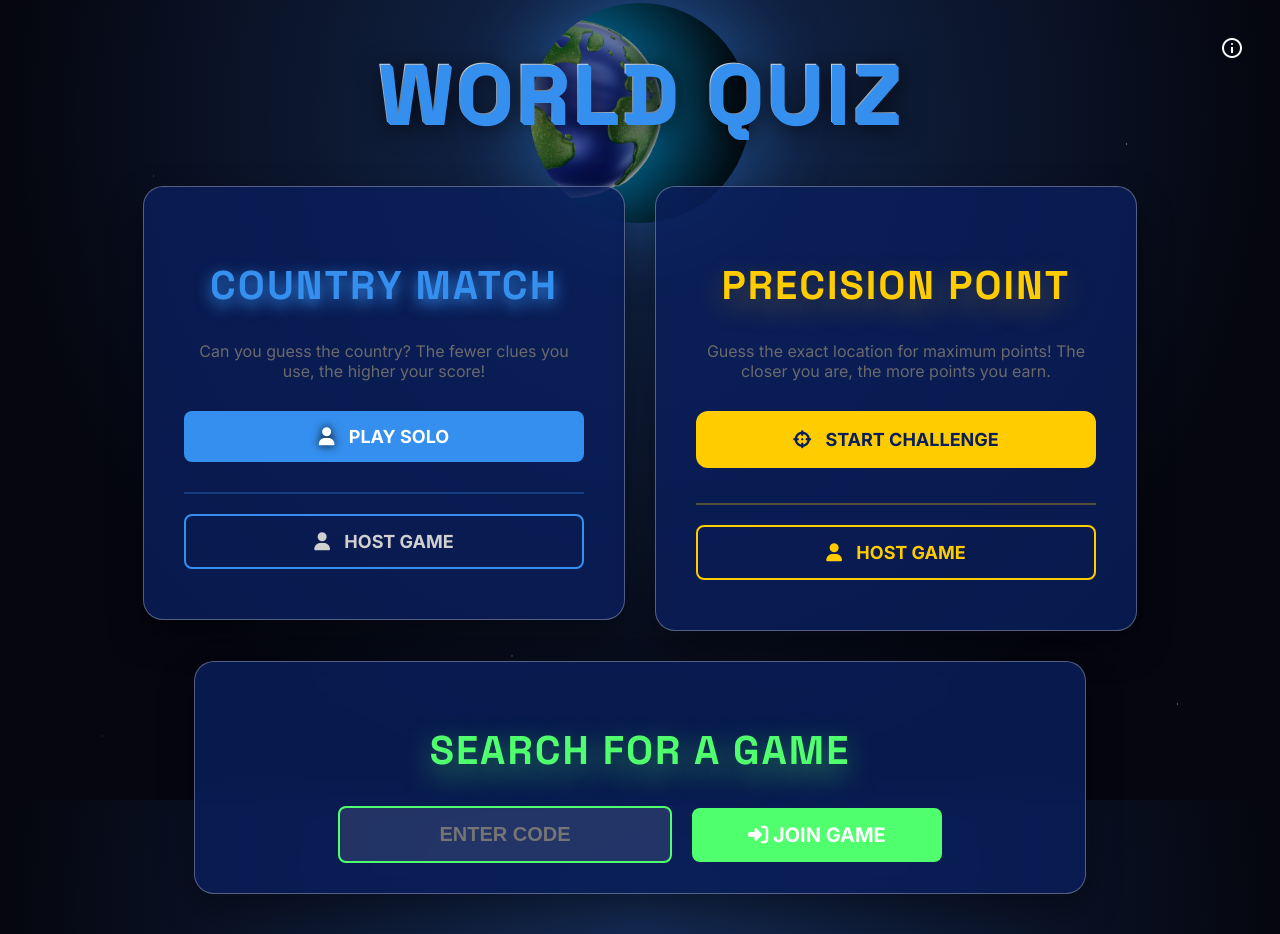
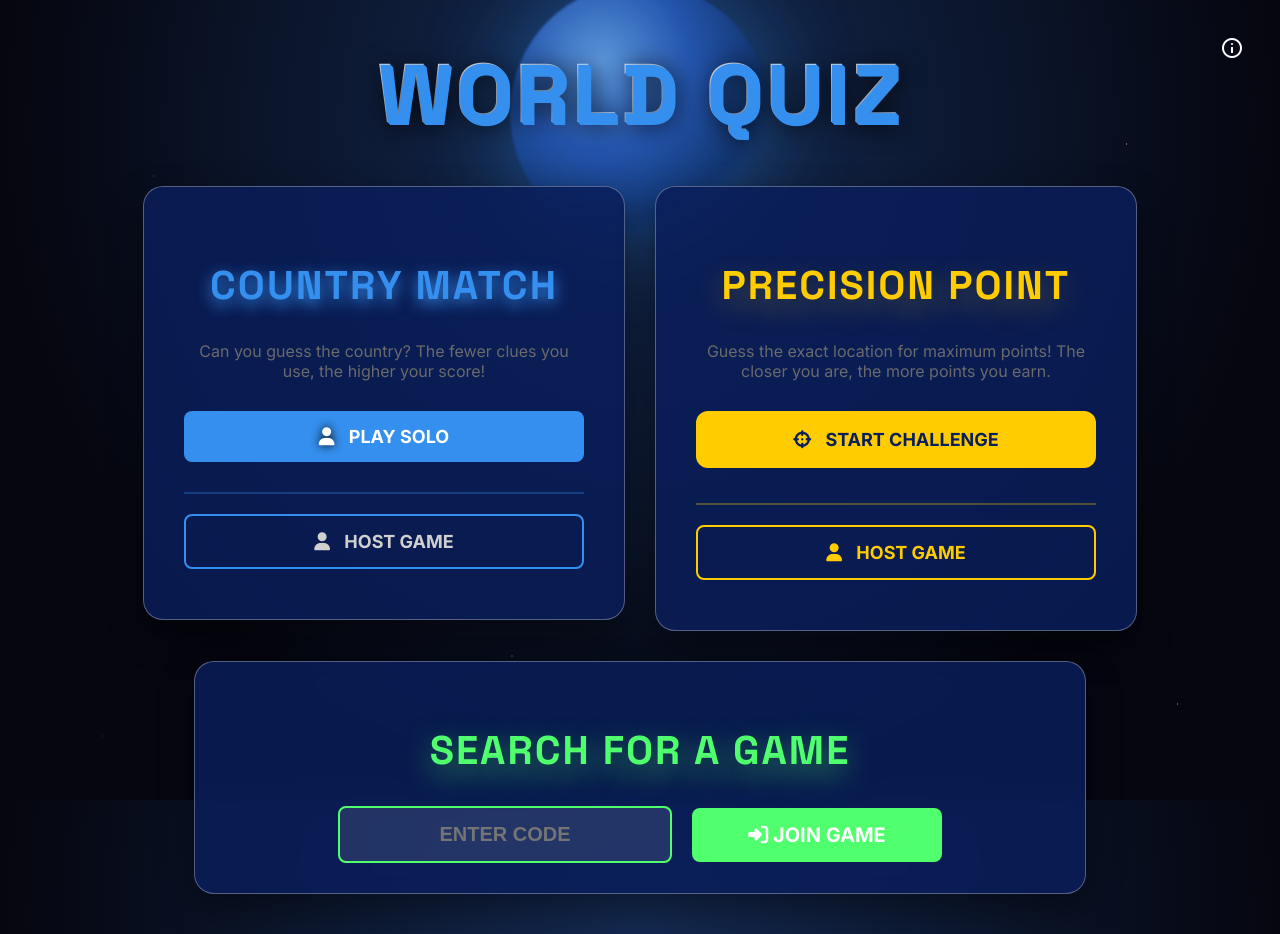
Before and after one commit to Morgan-barry/geoguessr-node-version--1-, a website: page public/mainMenu.html in a window 1280 px wide. Drawn offline with nearby package versions, Linux system fonts and the light colour scheme.

Commit message:
bg changes

```diff
--- a/public/mainMenu.html
+++ b/public/mainMenu.html
@@ -13,8 +13,8 @@
                 radial-gradient(1px 1px at 55% 12%, rgba(255,255,255,0.6), transparent 60%),
                 radial-gradient(1.5px 1.5px at 92% 88%, rgba(255,255,255,0.7), transparent 60%),
                 radial-gradient(ellipse at 50% 15%, #142a52 0%, #05060f 70%);
-            background-repeat: repeat;
-            background-size: 260px 260px;
+            background-repeat: repeat, repeat, repeat, repeat, repeat, repeat, repeat, no-repeat;
+            background-size: 260px 260px, 260px 260px, 260px 260px, 260px 260px, 260px 260px, 260px 260px, 260px 260px, cover;
             background-attachment: fixed;
             margin: 0;
             display: flex;
@@ -36,12 +36,12 @@
 
         .globeEmblem {
             position: absolute;
-            width: 220px;
-            height: 220px;
+            width: 260px;
+            height: 260px;
             border-radius: 50%;
-            object-fit: cover;
-            filter: drop-shadow(0 0 45px rgba(53,143,238,0.6));
-            opacity: 0.85;
+            background: radial-gradient(circle at 35% 30%, #6fb3ff 0%, #2a63c9 35%, #133a7a 65%, transparent 75%);
+            filter: blur(1px) drop-shadow(0 0 50px rgba(53,143,238,0.55));
+            opacity: 0.8;
             z-index: 0;
             pointer-events: none;
         }
@@ -252,7 +252,7 @@
     </button>
 
     <div class="titleWrap">
-        <img src="bg.jpg" alt="" class="globeEmblem">
+        <div class="globeEmblem"></div>
         <h1>WORLD QUIZ</h1>
     </div>
 
```
